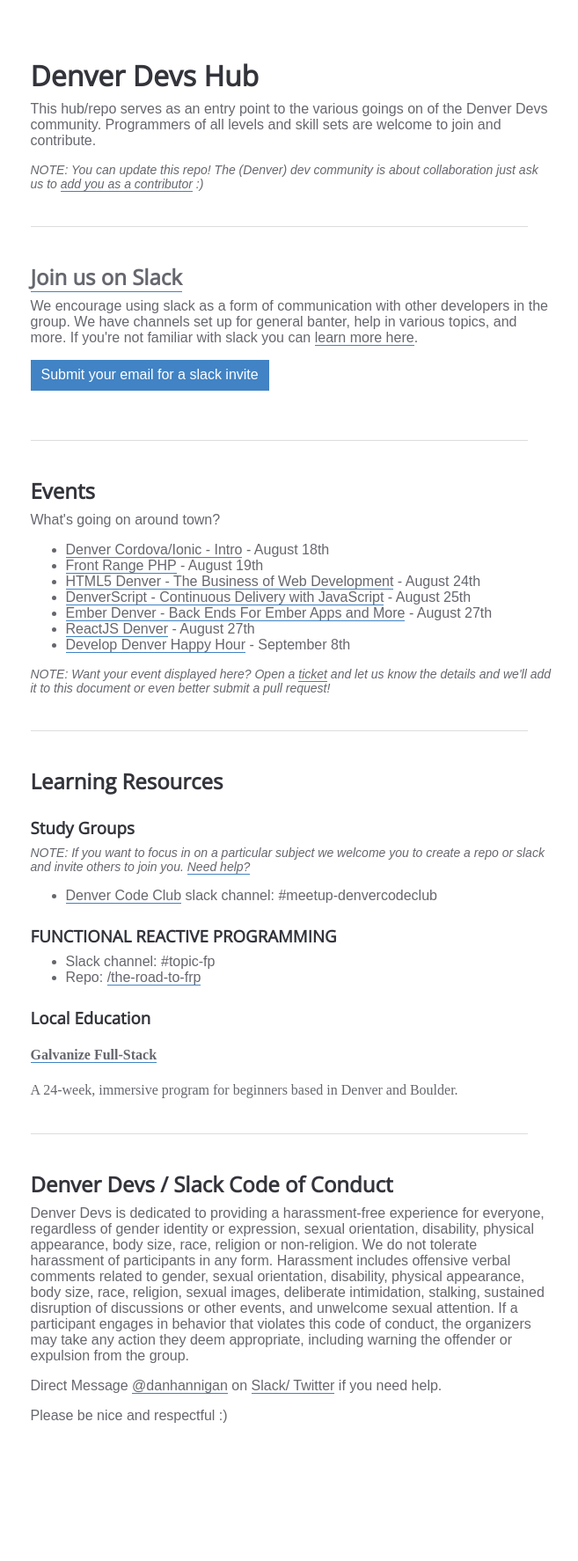
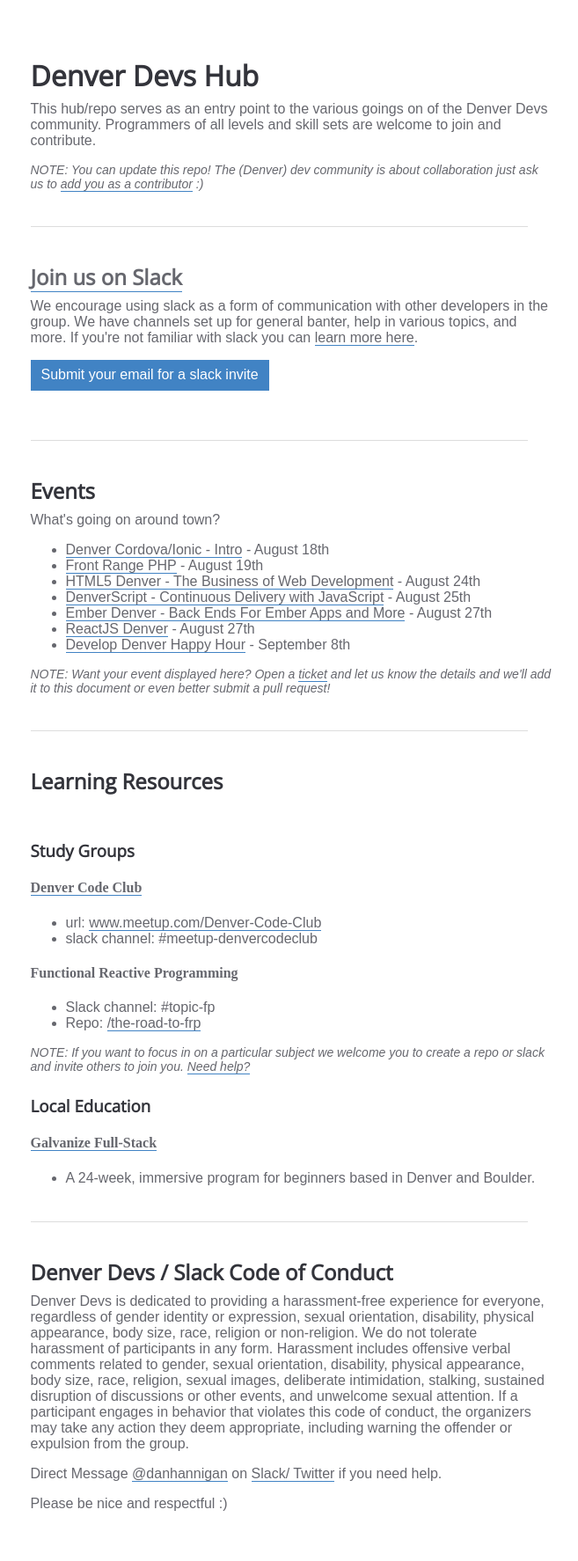
Before and after one commit to Denver-Devs/-old-denver-devs.github.io, a Jekyll site: the page built from index.html, in a window 1280 px wide. Shown: the whole page at 88% size, without its empty margins (308-965 px from the left). Built offline with Jekyll 4.4.1, drawn with Linux system fonts in a browser that asks for light colours; some web fonts are replaced; before the commit the page ends 1674 px from its top, so only the background shows below that.

Commit message:
Cleans up the learning resources section
Working on improving layout and styling - connects to CSS PR, can be seen here: http://codepen.io/danhannigan/full/JdzBNB/

```diff
--- a/index.html
+++ b/index.html
@@ -75,26 +75,34 @@
 <hr>
 
 <h2>Learning Resources</h2>
+  <br />
+  <h3>Study Groups</h3>
 
-<h3>Study Groups</h3>
-<p class="note">
-  NOTE: If you want to focus in on a particular subject we welcome you to create a repo or slack and invite others to join you.
-  <a href="https://github.com/Denver-Devs/hub/issues/new" alt="Need help?">Need help?</a>
-</p>
+  <h4><a href="http://www.meetup.com/Denver-Code-Club/" target="_blank">Denver Code Club</a></h4>
+  <ul class="ul-sub">
+    <li>url: <a href="http://www.meetup.com/Denver-Code-Club/" target="_blank">www.meetup.com/Denver-Code-Club</a></li>
+    <li>slack channel: #meetup-denvercodeclub</li>
+  </ul>
 
-<ul>
-  <li><a href="http://www.meetup.com/Denver-Code-Club/" target="_blank">Denver Code Club</a> slack channel: #meetup-denvercodeclub</li>
-</ul>
 
-<h3 class="sub">Functional Reactive Programming</h3>
-<ul>
-  <li>Slack channel: #topic-fp</li>
-  <li>Repo: <a href="https://github.com/Denver-Devs/the-road-to-frp" alt="The Road to FRP Repo">/the-road-to-frp</a></li>
-</ul>
+  <h4>Functional Reactive Programming</h4>
+  <ul class="ul-sub">
+    <li>Slack channel: #topic-fp</li>
+    <li>Repo: <a href="https://github.com/Denver-Devs/the-road-to-frp" alt="The Road to FRP Repo">/the-road-to-frp</a></li>
+  </ul>
 
-<h3>Local Education</h3>
-<h4><a href="http://www.galvanize.com/courses/full-stack/">Galvanize Full-Stack</a></h4>
-A 24-week, immersive program for beginners based in Denver and Boulder.
+  <p class="note">
+    NOTE: If you want to focus in on a particular subject we welcome you to create a repo or slack and invite others to join you.
+    <a href="https://github.com/Denver-Devs/hub/issues/new" alt="Need help?">Need help?</a>
+  </p>
+
+
+  <h3>Local Education</h3>
+
+  <h4><a href="http://www.galvanize.com/courses/full-stack/">Galvanize Full-Stack</a></h4>
+  <ul class="ul-sub">
+    <li>A 24-week, immersive program for beginners based in Denver and Boulder.</li>
+  </ul>
 
 <hr>
 
```
